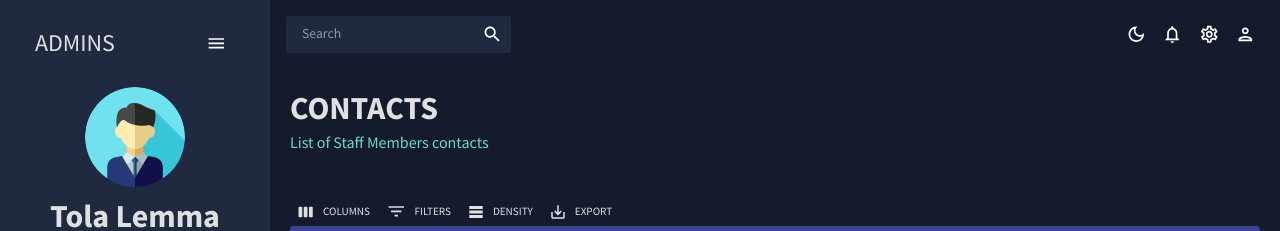
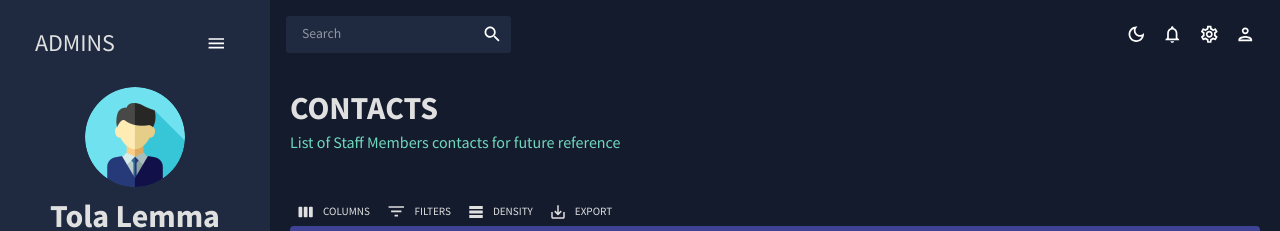
Before and after one commit to Tola-lemma/Customer-Relation-Management-For-Ministry-of-Education, a React (Create React App) app in the folder client/: page /admin/contacts in a window 1280 px wide. Shown: the top 231 px of the page. Built offline with nearby package versions, Linux system fonts and the light colour scheme.

Commit message:
feat:style is included and inline mui css is deleted

```diff
--- a/client/src/ClientContainer/Admin/Pages/contacts/Contacts.jsx
+++ b/client/src/ClientContainer/Admin/Pages/contacts/Contacts.jsx
@@ -3,6 +3,7 @@ import { DataGrid,GridToolbar } from "@mui/x-data-grid";
 import { tokens } from "../.././theme";
 import { mockDataContacts } from "../.././data/mockData";
 import { Header } from "../../components/Header";
+import './contact.css'
 export const Contacts = () => {
   const theme = useTheme();
   const colors = tokens(theme.palette.mode);
@@ -51,7 +52,7 @@ export const Contacts = () => {
 
   return (
     <Box m="20px">
-      <Header title="CONTACTS" subtitle="List of Staff Members contacts" />
+      <Header title="CONTACTS" subtitle="List of Staff Members contacts for future reference" />
       <Box
         m="40px 0 0 0"
         height="75vh"
@@ -81,9 +82,6 @@ export const Contacts = () => {
           },
           "& .MuiDataGrid-toolbarContainer .MuiButton-text": {
             color: `${colors.grey[100]} !important`,
-          },
-          "& .css-13qp4b7-MuiButtonBase-root-MuiButton-root": {
-            color: '#fff',
           }
         }}
       >
```
